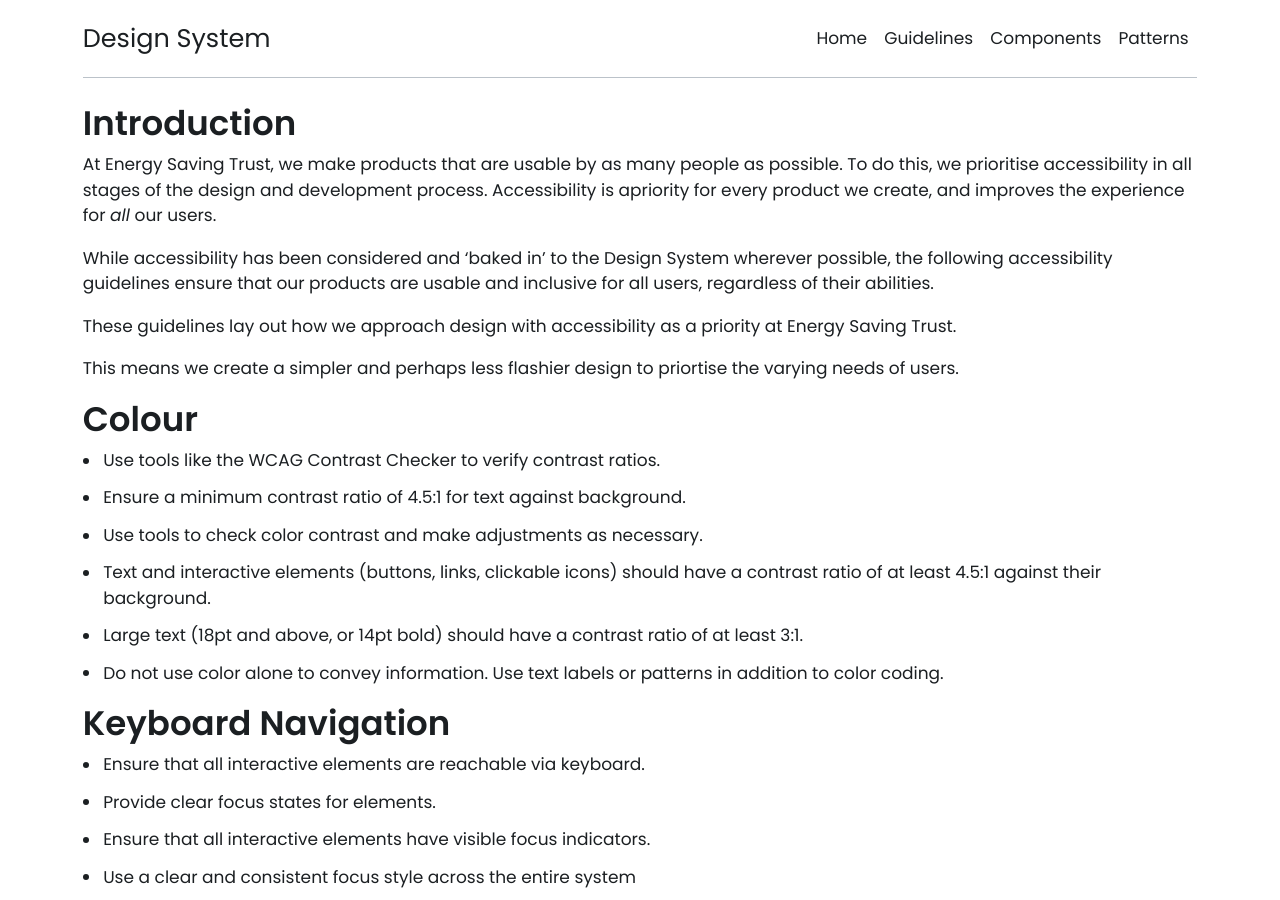
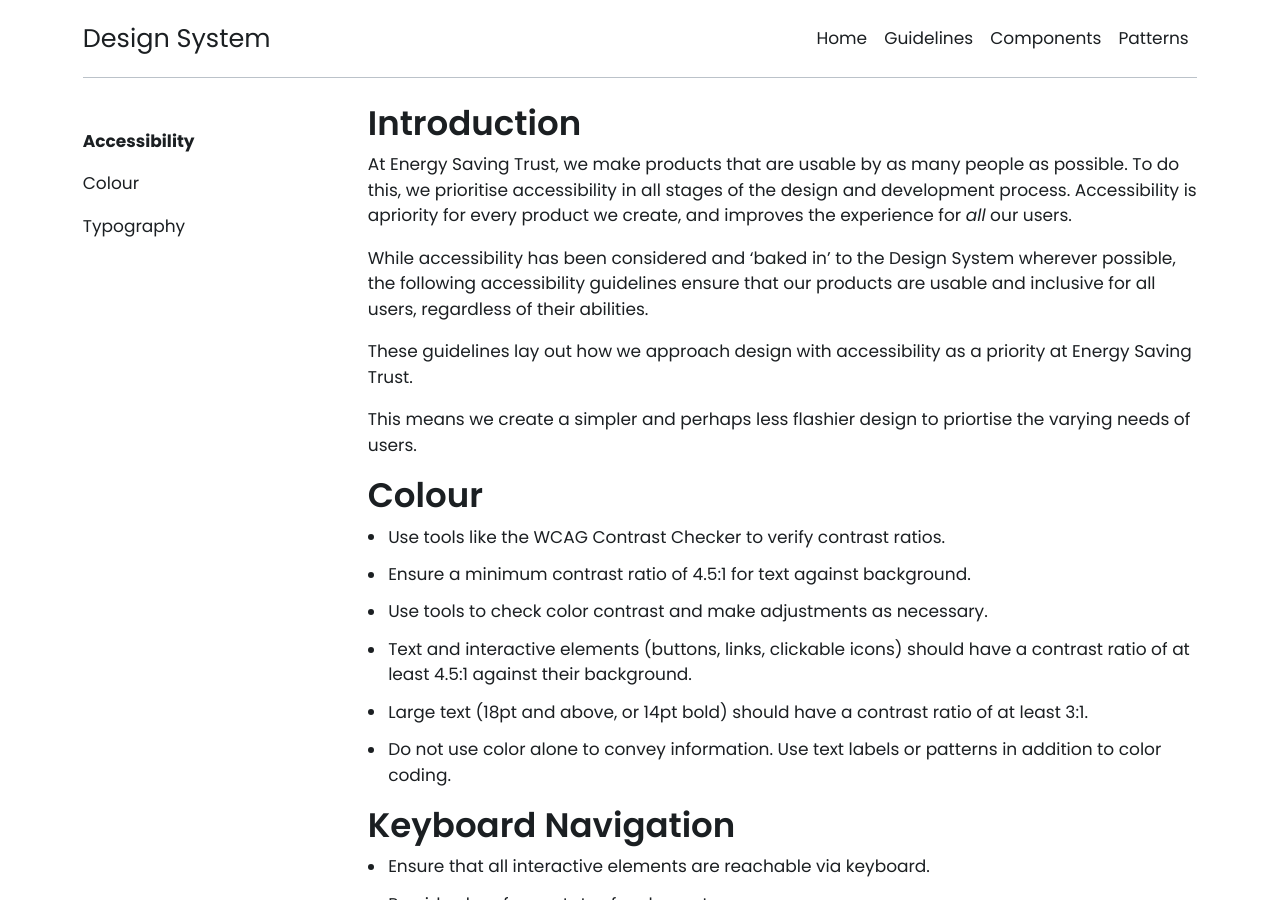
Before and after one commit to Energy-Saving-Trust/Design-System, a Jekyll site: the page built from guidelines/accessibility.md, in a window 1280 px wide and 900 px high. Built offline with Jekyll 4.4.1, drawn with Linux system fonts in a browser that asks for light colours; nearby versions of some CDN libraries; our own code applies the rules of GitHub Pages for plain Markdown files.

Commit message:
Update accessibility.md

```diff
--- a/guidelines/accessibility.md
+++ b/guidelines/accessibility.md
@@ -1,3 +1,9 @@
+---
+title: Accessibility
+layout: content
+section: guidelines
+---
+
 ## Introduction
 
 At Energy Saving Trust, we make products that are usable by as many people as possible. To do this, we prioritise accessibility in all stages of the design and development process. Accessibility is apriority for every product we create, and improves the experience for _all_ our users.
```
